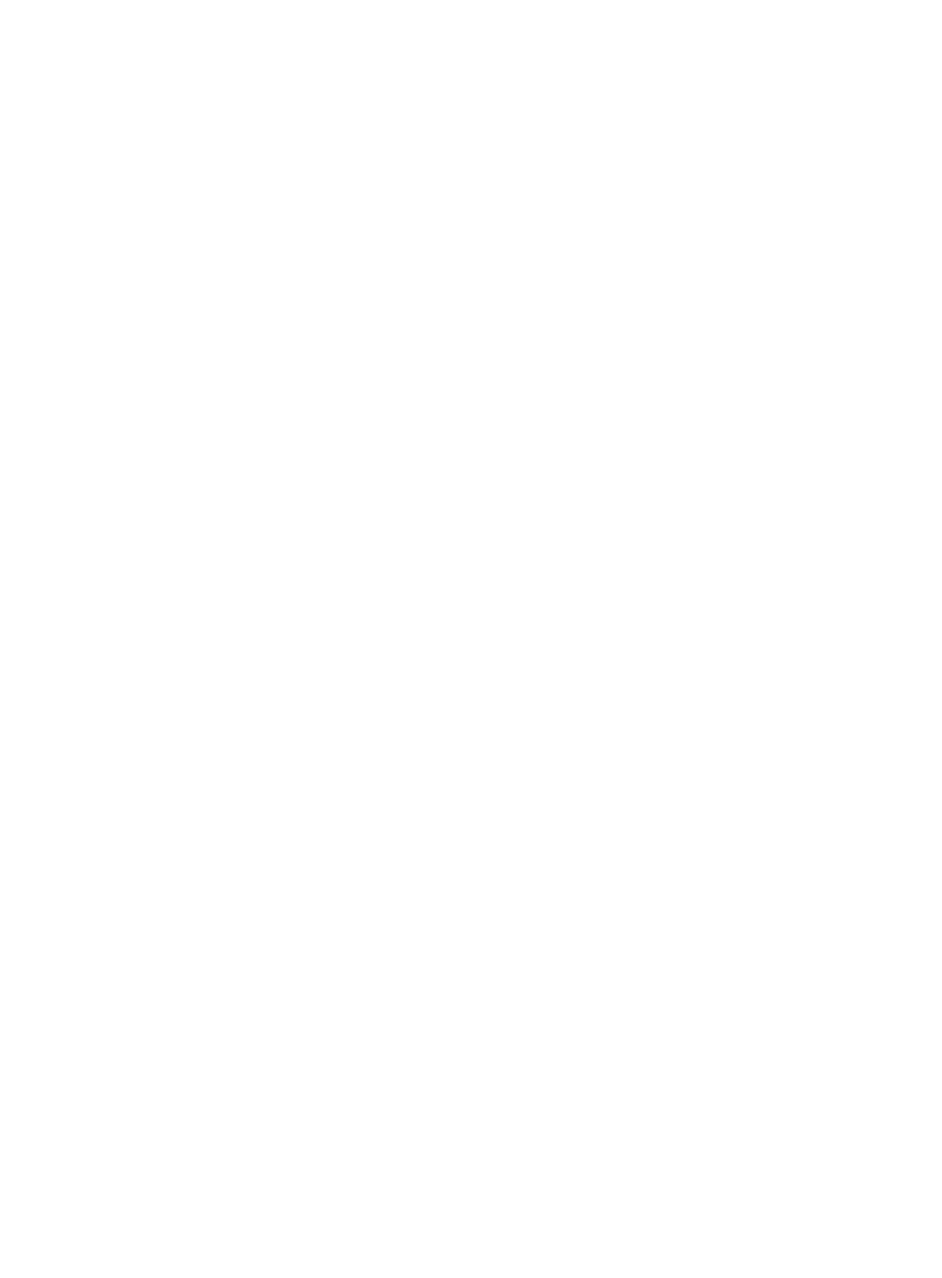
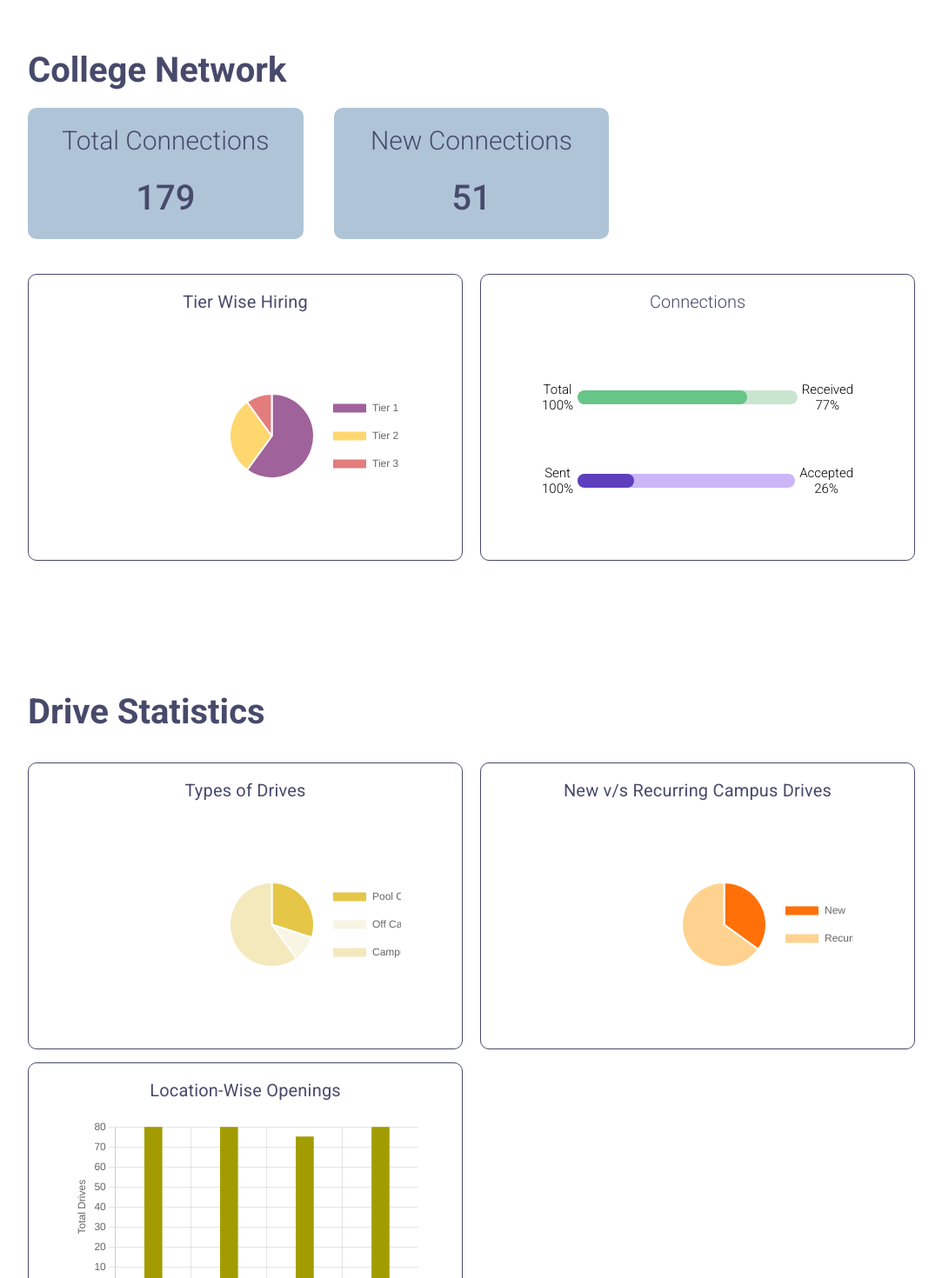
Before and after one commit to atuldedha/hardik-project, a React (Create React App) app: page / in a window 1280 px wide. Shown: the part 3140-4610 px from the top of the page at 87% size, without its empty margins (163-1246 px from the left). Before the commit the page ends 3137 px from the top, so only its background shows below. Built offline with nearby package versions, Linux system fonts and the light colour scheme.

Commit message:
Analytics Page completed

```diff
--- a/src/components/Analytics/Analytics.js
+++ b/src/components/Analytics/Analytics.js
@@ -5,6 +5,8 @@ import AnalyticsFinancialYear from "./AnalyticsFinancialYear/AnalyticsFinancialY
 import AnalyticsInfo from "./AnalyticsInfo/AnalyticsInfo";
 import AnalyticsLineChart from "./AnalyticsLineChart/AnalyticsLineChart";
 import BarChartInfo from "./BarChartInfo/BarChartInfo";
+import CollegeNetwork from "./CollegeNetworks/CollegeNetwork";
+import Connections from "./Connections/Connections";
 import JobStatistics from "./JobStatistics/JobStatistics";
 import PieChartInfo from "./PieChartInfo/PieChartInfo";
 import {
@@ -14,6 +16,10 @@ import {
   genderChartData,
   ctcBarChartData,
   collegePieChart,
+  tierData,
+  campusData,
+  driveData,
+  locationWiseData,
 } from "./staticData";
 
 const Analytics = () => {
@@ -134,6 +140,58 @@ const Analytics = () => {
       },
     ],
   });
+
+  // tier wise hiring data
+  const [tierChartData, setTierChartData] = useState({
+    labels: tierData.map((item) => item.name),
+    datasets: [
+      {
+        label: { display: false },
+        data: tierData.map((item) => item.value),
+        backgroundColor: ["#9F629A", "#FFD76F", "#E37C7C"],
+      },
+    ],
+  });
+
+  //campus drive wise hiring data
+  const [campusChartData, setCampusChartData] = useState({
+    labels: campusData.map((item) => item.name),
+    datasets: [
+      {
+        label: { display: false },
+        data: campusData.map((item) => item.value),
+        backgroundColor: ["#E5C646", "#F9F5E5", "#F4E9BD"],
+      },
+    ],
+  });
+
+  // drive wise hiring data
+  const [driveChartData, setDriveChartData] = useState({
+    labels: driveData.map((item) => item.name),
+    datasets: [
+      {
+        label: { display: false },
+        data: driveData.map((item) => item.value),
+        backgroundColor: ["#FF7008", "#FFD28F"],
+      },
+    ],
+  });
+
+  //   location wise chart data
+  const [locationChartData, setLocationChartData] = useState({
+    labels: locationWiseData.map((item) => item.name),
+    datasets: [
+      {
+        label: { display: false },
+        data: locationWiseData.map((item) => item.value),
+        backgroundColor: ["#A39C00"],
+        borderColor: "#A39C00",
+        barPercentage: 0.5,
+        barThickness: 20,
+      },
+    ],
+  });
+
   return (
     <Box
       sx={{
@@ -267,6 +325,78 @@ const Analytics = () => {
           heading="College-Wise Job Filled"
         />
       </Box>
+
+      {/* college netwrok */}
+      <CollegeNetwork />
+
+      {/* connections and tier wise hiring chart */}
+      <Box
+        sx={{
+          display: "grid",
+          gridTemplateColumns: "2fr 2fr",
+          gap: "20px",
+          height: "330px",
+          marginTop: "40px",
+        }}
+      >
+        {/* custom component to represent experience bar chart */}
+        <PieChartInfo chartData={tierChartData} heading="Tier Wise Hiring" />
+        {/* connections */}
+        <Connections />
+      </Box>
+
+      {/* drive stats */}
+      <Typography
+        variant="h5"
+        component="span"
+        sx={{
+          fontFamily: "Roboto, sans-serif",
+          fontWeight: 700,
+          fontSize: "40px",
+          lineHeight: "47px",
+          color: "var(--darkGray)",
+          display: "inline-block",
+          marginTop: "150px",
+          marginBottom: "35px",
+        }}
+      >
+        Drive Statistics
+      </Typography>
+      {/* pie charts */}
+      <Box
+        sx={{
+          display: "grid",
+          gridTemplateColumns: "2fr 2fr",
+          gap: "20px",
+          height: "330px",
+        }}
+      >
+        {/* custom component to represent experience bar chart */}
+        <PieChartInfo chartData={campusChartData} heading="Types of Drives" />
+        {/* custom component to represent job bar chart */}
+        <PieChartInfo
+          chartData={driveChartData}
+          heading="New v/s Recurring Campus Drives"
+        />
+      </Box>
+
+      <Box
+        sx={{
+          display: "grid",
+          gridTemplateColumns: "2fr 2fr",
+          gap: "20px",
+          height: "330px",
+          marginTop: "15px",
+        }}
+      >
+        {/* custom component to represent experience bar chart */}
+        <BarChartInfo
+          chartData={locationChartData}
+          heading="Location-Wise Openings"
+          xAxisLabel="Job Openings"
+          yAxisLabel="Total Drives"
+        />
+      </Box>
     </Box>
   );
 };
--- /dev/null
+++ b/src/components/Analytics/CollegeNetworks/CollegeNetwork.js
@@ -0,0 +1,40 @@
+import { Box, Typography } from "@mui/material";
+import React from "react";
+import AnalyticsItem from "../AnalyticsItem/AnalyticsItem";
+
+const CollegeNetwork = () => {
+  return (
+    <Box sx={{ marginTop: "200px" }}>
+      {/* heading */}
+      <Typography
+        variant="h5"
+        component="span"
+        sx={{
+          fontFamily: "Roboto, sans-serif",
+          fontWeight: 700,
+          fontSize: "40px",
+          lineHeight: "47px",
+          color: "var(--darkGray)",
+          marginBottom: "20px",
+          display: "inline-block",
+        }}
+      >
+        College Network
+      </Typography>
+
+      {/* statistics info */}
+      <Box
+        sx={{
+          display: "grid",
+          gridTemplateColumns: "3fr 3fr 3fr",
+          gap: "35px",
+        }}
+      >
+        <AnalyticsItem title="Total Connections" totalNumber={179} />
+        <AnalyticsItem title="New Connections" totalNumber={51} />
+      </Box>
+    </Box>
+  );
+};
+
+export default CollegeNetwork;
--- /dev/null
+++ b/src/components/Analytics/Connections/Connections.js
@@ -0,0 +1,146 @@
+import { Box, Typography } from "@mui/material";
+import React from "react";
+import ProgressBar from "../../ProgressBar/ProgressBar";
+
+const textStyle = {
+  fontFamily: "Roboto, sans-serif",
+  fontWeight: 300,
+  fontSize: "15px",
+  textAlign: "center",
+  lineHeight: "18px",
+};
+const Connections = () => {
+  return (
+    <Box
+      sx={{
+        border: "1px solid var(--darkGray)",
+        borderRadius: "10px",
+        display: "flex",
+        flexDirection: "column",
+        alignItems: "center",
+        padding: "20px 70px 50px",
+      }}
+    >
+      <Typography
+        variant="h5"
+        component="span"
+        sx={{
+          fontFamily: "Roboto, sans-serif",
+          fontWeight: 300,
+          fontSize: "20px",
+          lineHeight: "23px",
+          textAlign: "center",
+          color: "var(--darkGray)",
+        }}
+      >
+        Connections
+      </Typography>
+
+      <Box
+        sx={{
+          marginTop: "80px",
+          display: "flex",
+          alignItems: "center",
+          width: "100%",
+          gap: "5px",
+        }}
+      >
+        <Box
+          sx={{
+            display: "flex",
+            flexDirection: "column",
+            alignItems: "center",
+          }}
+        >
+          <Typography variant="h5" component="span" sx={{ ...textStyle }}>
+            Total
+          </Typography>
+          <Typography variant="h5" component="span" sx={{ ...textStyle }}>
+            100%
+          </Typography>
+        </Box>
+        {/* progress filled bar */}
+        <Box sx={{ flexGrow: 1, width: "100%" }}>
+          <ProgressBar
+            fullWidthColor="#C9E5D0"
+            acheivedPercentage="77%"
+            acheivedWidthColor="#67C587"
+          />
+        </Box>
+        <Box
+          sx={{
+            display: "flex",
+            flexDirection: "column",
+            alignItems: "center",
+            fontFamily: "Roboto, sans-serif",
+            fontWeight: 300,
+            fontSize: "15px",
+            textAlign: "center",
+            lineHeight: "18px",
+          }}
+        >
+          <Typography variant="h5" component="span" sx={{ ...textStyle }}>
+            Received
+          </Typography>
+          <Typography variant="h5" component="span" sx={{ ...textStyle }}>
+            77%
+          </Typography>
+        </Box>
+      </Box>
+
+      <Box
+        sx={{
+          marginTop: "60px",
+          display: "flex",
+          alignItems: "center",
+          width: "100%",
+          gap: "5px",
+        }}
+      >
+        <Box
+          sx={{
+            display: "flex",
+            flexDirection: "column",
+            alignItems: "center",
+          }}
+        >
+          <Typography variant="h5" component="span" sx={{ ...textStyle }}>
+            Sent
+          </Typography>
+          <Typography variant="h5" component="span" sx={{ ...textStyle }}>
+            100%
+          </Typography>
+        </Box>
+        {/* progress filled bar */}
+        <Box sx={{ flexGrow: 1, width: "100%" }}>
+          <ProgressBar
+            fullWidthColor="#CBB6F8"
+            acheivedPercentage="26%"
+            acheivedWidthColor="#5E3FBE"
+          />
+        </Box>
+        <Box
+          sx={{
+            display: "flex",
+            flexDirection: "column",
+            alignItems: "center",
+            fontFamily: "Roboto, sans-serif",
+            fontWeight: 300,
+            fontSize: "15px",
+            textAlign: "center",
+            lineHeight: "18px",
+          }}
+        >
+          <Typography variant="h5" component="span" sx={{ ...textStyle }}>
+            Accepted
+          </Typography>
+          <Typography variant="h5" component="span" sx={{ ...textStyle }}>
+            26%
+          </Typography>
+        </Box>
+      </Box>
+    </Box>
+  );
+};
+
+export default Connections;
--- a/src/components/Analytics/staticData.js
+++ b/src/components/Analytics/staticData.js
@@ -140,6 +140,78 @@ const collegePieChart = [
   },
 ];
 
+const tierData = [
+  {
+    id: 1,
+    name: "Tier 1",
+    value: 60,
+  },
+  {
+    id: 2,
+    name: "Tier 2",
+    value: 30,
+  },
+  {
+    id: 3,
+    name: "Tier 3",
+    value: 10,
+  },
+];
+
+const campusData = [
+  {
+    id: 1,
+    name: "Pool Campus Drive",
+    value: 30,
+  },
+  {
+    id: 2,
+    name: "Off Campus Drive",
+    value: 10,
+  },
+  {
+    id: 3,
+    name: "Campus Drive",
+    value: 60,
+  },
+];
+
+const driveData = [
+  {
+    id: 1,
+    name: "New",
+    value: 35,
+  },
+  {
+    id: 2,
+    name: "Recurring",
+    value: 65,
+  },
+];
+
+const locationWiseData = [
+  {
+    id: 1,
+    name: "North",
+    value: 80,
+  },
+  {
+    id: 2,
+    name: "East",
+    value: 80,
+  },
+  {
+    id: 3,
+    name: "West",
+    value: 75,
+  },
+  {
+    id: 4,
+    name: "South",
+    value: 80,
+  },
+];
+
 export {
   experienceData,
   jobData,
@@ -147,4 +219,8 @@ export {
   genderChartData,
   ctcBarChartData,
   collegePieChart,
+  tierData,
+  campusData,
+  driveData,
+  locationWiseData,
 };
--- /dev/null
+++ b/src/components/ProgressBar/ProgressBar.js
@@ -0,0 +1,32 @@
+import React from "react";
+import { Box } from "@mui/system";
+
+const ProgressBar = ({
+  acheivedPercentage,
+  fullWidthColor,
+  acheivedWidthColor,
+}) => {
+  return (
+    <Box
+      sx={{
+        display: "flex",
+        alignItems: "center",
+        width: "100%",
+        borderRadius: "20px",
+        bgcolor: fullWidthColor,
+        height: "16px",
+      }}
+    >
+      <Box
+        sx={{
+          width: acheivedPercentage,
+          bgcolor: acheivedWidthColor,
+          borderRadius: "20px",
+          height: "100%",
+        }}
+      />
+    </Box>
+  );
+};
+
+export default ProgressBar;
```
